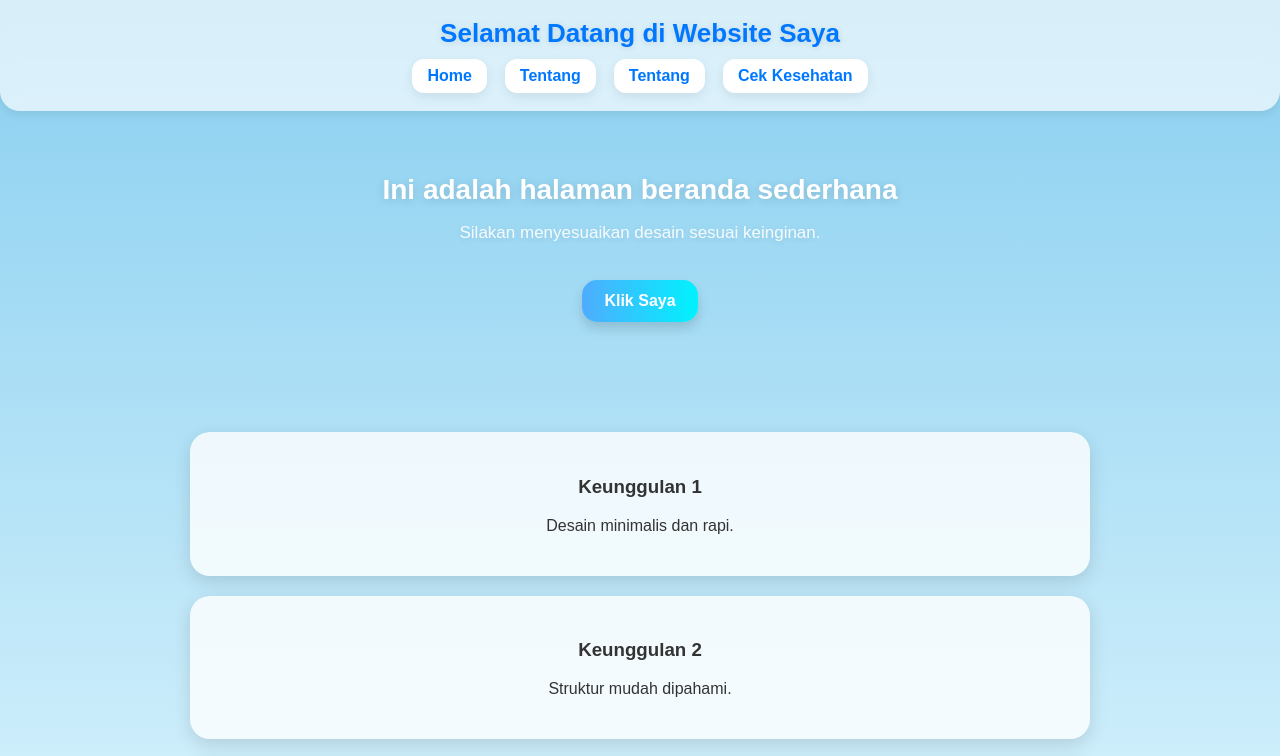
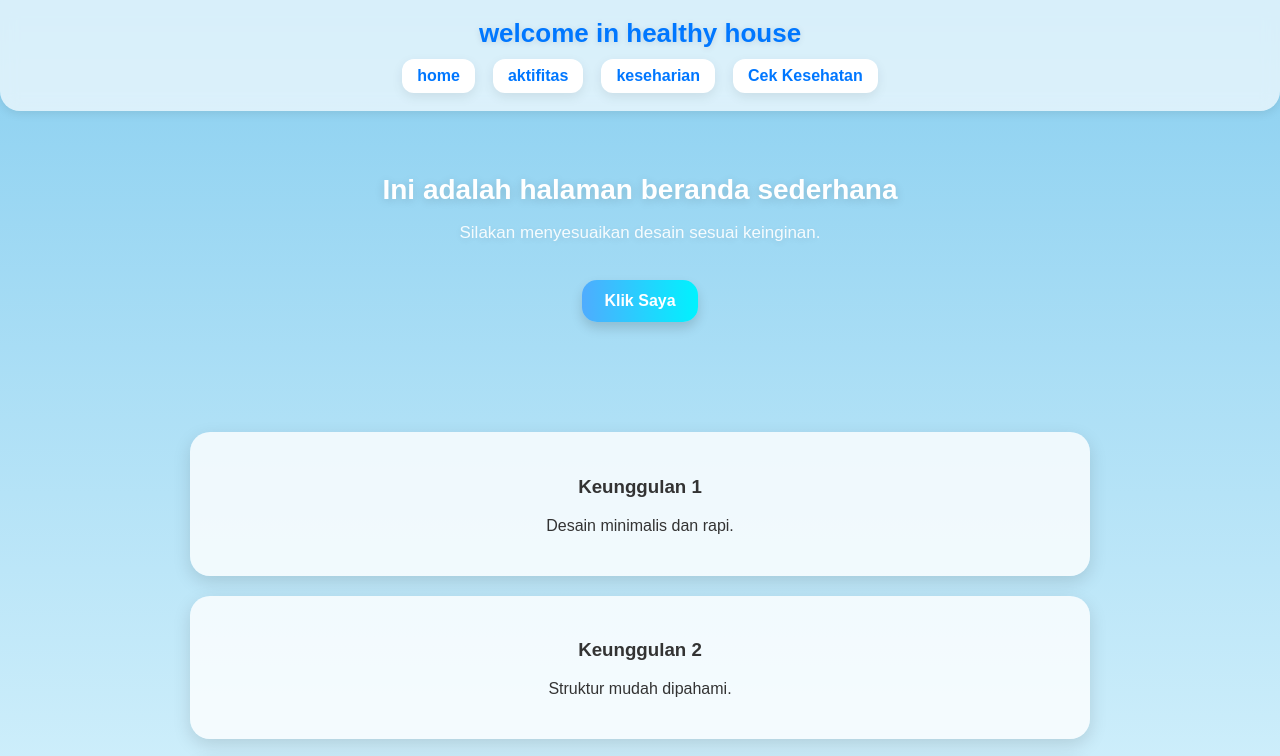
Before and after one commit to fitterramadan-tech/percobaan4, a plain HTML site: page index.html in a window 1280 px wide. Shown: the top 756 px of the page. Drawn offline with Linux system fonts and the light colour scheme.

Commit message:
Update index.html

```diff
--- a/index.html
+++ b/index.html
@@ -3,17 +3,17 @@
 <head>
     <meta charset="UTF-8">
     <meta name="viewport" content="width=device-width, initial-scale=1.0">
-    <title>Beranda Simple</title>
+    <title>keseharian</title>
     <link rel="stylesheet" href="style.css">
 </head>
 <body class="page">
 
     <header>
-        <h1>Selamat Datang di Website Saya</h1>
+        <h1>welcome in healthy house</h1>
         <nav>
-            <a href="#home">Home</a>
-            <a href="tentang.html">Tentang</a>
-           <a href="tentang.html">Tentang</a>
+            <a href="#home">home</a>
+            <a href="tentang.html">aktifitas</a>
+           <a href="kontak.html">keseharian</a>
             <a href="cek.html" class="cek-nav">Cek Kesehatan</a>
         </nav>
     </header>
```
